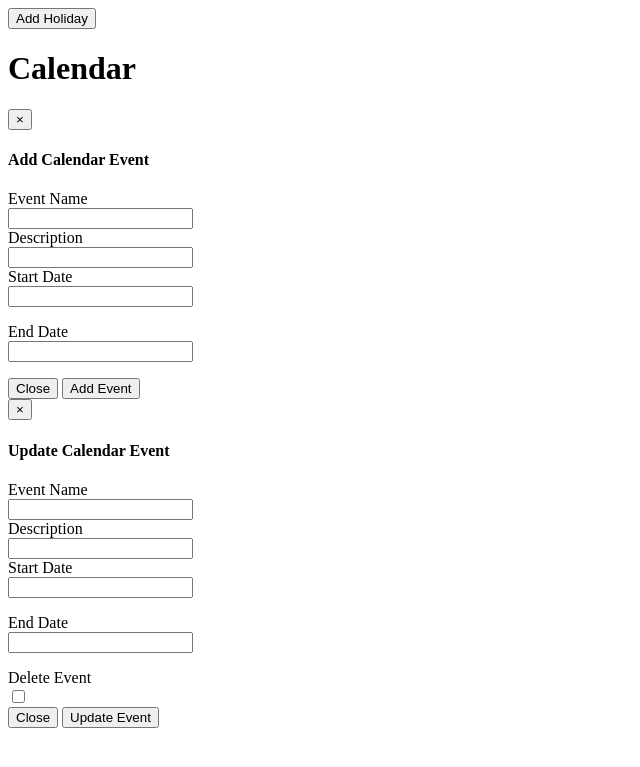
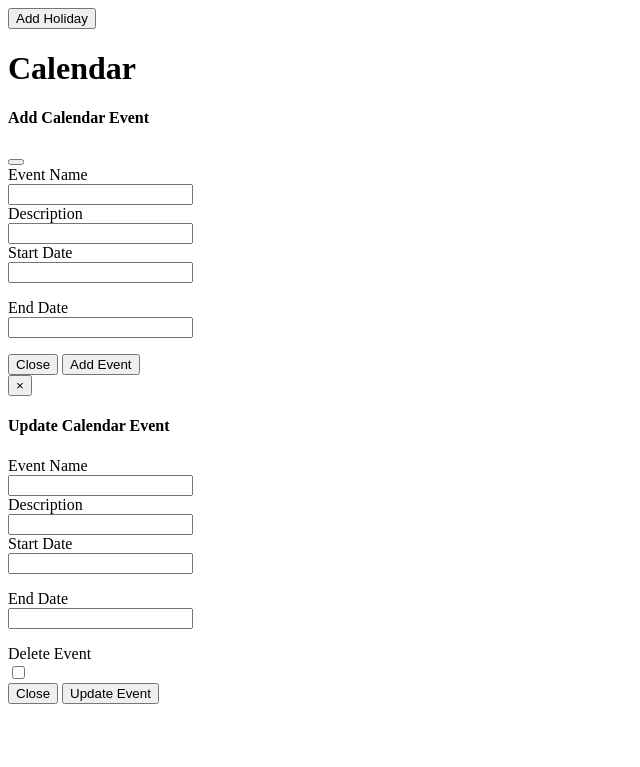
Before and after one commit to TjDMC/dictci, a CodeIgniter app: the page made by application/views/calendar/index.php in a window 1280 px wide. Shown: the top 767 px of the page, without its empty margins (0-640 px from the left). Run offline with CodeIgniter, Linux system fonts and the light colour scheme.

Commit message:
calendar dropdown fix

```diff
--- a/application/views/calendar/index.php
+++ b/application/views/calendar/index.php
@@ -20,8 +20,8 @@ defined('BASEPATH') OR exit('No direct script access allowed');
 	<div class="modal-dialog" role="document">
 		<div class="modal-content">
 			<div class="modal-header">
-				<button type="button" class="close" data-dismiss="modal" aria-label="Close"><span aria-hidden="true">&times;</span></button>
 				<h4 class="modal-title" id="myModalLabel">Add Calendar Event</h4>
+				<button type="button" class="close" data-dismiss="modal" aria-label="Close"><span aria-hidden="true"><i class="fas fa-times"></i></span></button>
 			</div>
 			<div class="modal-body">
 				<?php echo form_open(site_url("calendar/add_event"), array("class" => "form-horizontal")) ?>
@@ -65,11 +65,13 @@ defined('BASEPATH') OR exit('No direct script access allowed');
 				</div>-->
 				<div class="dropdown form-group dropdown-start-parent">
 					<label for="p-in" class="col-md-4 label-heading">Start Date</label>
-					<a class="dropdown-toggle" id="dropdownStart" role="button" data-toggle="dropdown" data-target=".dropdown-start-parent"
+					<a id="dropdownStart" style="text-decoration:none" role="button" data-toggle="dropdown" data-target=".dropdown-start-parent"
 					   href="#">
 						<div class="input-group date">
 							<input type="text" class="form-control" data-date-time-input="YYYY/MM/DD hh:mm" data-ng-model="dateRangeStart" name="start_date">
-							<span class="input-group-addon"><i class="glyphicon glyphicon-calendar"></i></span>
+							<div class="input-group-append">
+		                        <span class="input-group-text"><i class="far fa-calendar-alt"></i></span>
+		                    </div>
 						</div>
 					</a>
 					<ul class="dropdown-menu" role="menu" aria-labelledby="dLabel">
@@ -81,11 +83,13 @@ defined('BASEPATH') OR exit('No direct script access allowed');
 				</div>
 				<div class="dropdown form-group dropdown-end-parent">
 					<label for="p-in" class="col-md-4 label-heading">End Date</label>
-					<a class="dropdown-toggle" id="dropdownEnd" role="button" data-toggle="dropdown" data-target=".dropdown-end-parent"
+					<a id="dropdownEnd" style="text-decoration:none" role="button" data-toggle="dropdown" data-target=".dropdown-end-parent"
 					   href="#">
 						<div class="input-group date">
 							<input type="text" class="form-control" data-date-time-input="YYYY/MM/DD hh:mm" data-ng-model="dateRangeEnd" name="end_date">
-							<span class="input-group-addon"><i class="glyphicon glyphicon-calendar"></i></span>
+							<div class="input-group-append">
+		                        <span class="input-group-text"><i class="far fa-calendar-alt"></i></span>
+		                    </div>
 						</div>
 					</a>
 					<ul class="dropdown-menu" role="menu" aria-labelledby="dLabel">
--- a/application/views/employee/add.php
+++ b/application/views/employee/add.php
@@ -25,10 +25,12 @@ defined('BASEPATH') OR exit('No direct script access allowed');
         </div>
         <div class="dropdown form-group" style="max-width:400px">
             <label>First Day:</label>
-            <a id="firstday" data-toggle="dropdown" data-target="dropdown" href="#">
+            <a id="firstday" style="text-decoration:none" data-toggle="dropdown" data-target="dropdown" href="#">
                 <div class="input-group">
                     <input data-date-time-input="MMMM DD, YYYY" class="form-control" type="text" data-ng-model="employee.first_day">
-                    <span class="input-group-addon"><i class="far fa-calendar-alt"></i></span>
+                    <div class="input-group-append">
+                        <span class="input-group-text"><i class="far fa-calendar-alt"></i></span>
+                    </div>
                 </div>
             </a>
             <ul class="dropdown-menu">
--- a/application/views/employee/display.php
+++ b/application/views/employee/display.php
@@ -12,7 +12,7 @@ defined('BASEPATH') OR exit('No direct script access allowed');
 
     <div class="dropdown form-group" style="max-width:400px">
         <label>Vacation Leave Balance: {{computeBal(0)}}</label>
-        <a id="vacBalDate" data-toggle="dropdown" data-target="dropdown" href="#">
+        <a id="vacBalDate" style="text-decoration:none" data-toggle="dropdown" data-target="dropdown" href="#">
             <div class="input-group">
                 <div class="input-group-prepend">
                     <span class="input-group-text">As of: </span>
@@ -30,7 +30,7 @@ defined('BASEPATH') OR exit('No direct script access allowed');
 
     <div class="dropdown form-group" style="max-width:400px">
         <label>Sick Leave Balance: {{computeBal(1)}}</label>
-        <a id="sickBalDate" data-toggle="dropdown" data-target="dropdown" href="#">
+        <a id="sickBalDate" style="text-decoration:none" data-toggle="dropdown" data-target="dropdown" href="#">
             <div class="input-group">
                 <div class="input-group-prepend">
                     <span class="input-group-text">As of: </span>
--- a/application/views/employee/leave_application.php
+++ b/application/views/employee/leave_application.php
@@ -16,7 +16,7 @@ defined('BASEPATH') OR exit('No direct script access allowed');
             </div>
             <div class="dropdown form-group" >
                 <label>Start Date:</label>
-                <a id="startdate" data-toggle="dropdown" data-target="dropdown" href="#">
+                <a id="startdate" style="text-decoration:none" data-toggle="dropdown" data-target="dropdown" href="#">
                     <div class="input-group">
                         <input data-date-time-input="MMMM DD, YYYY" class="form-control" type="text" data-ng-model="leave.start_date">
                         <div class="input-group-append">
@@ -31,7 +31,7 @@ defined('BASEPATH') OR exit('No direct script access allowed');
 
             <div class="dropdown form-group"  ng-if="leave.start_date!=''" >
                 <label>End Date:</label>
-                <a id="enddate" data-toggle="dropdown" data-target="dropdown" href="#">
+                <a id="enddate" style="text-decoration:none" data-toggle="dropdown" data-target="dropdown" href="#">
                     <div class="input-group">
                         <input data-date-time-input="MMMM DD, YYYY" class="form-control" type="text" data-ng-model="leave.end_date">
                         <div class="input-group-append">
--- a/css/style.css
+++ b/css/style.css
@@ -142,7 +142,3 @@ body{
 .autocom-active{
 	background-color: #eeeeee;
 }
-
-.dropdown a:hover{
-    text-decoration: none;
-}
```
